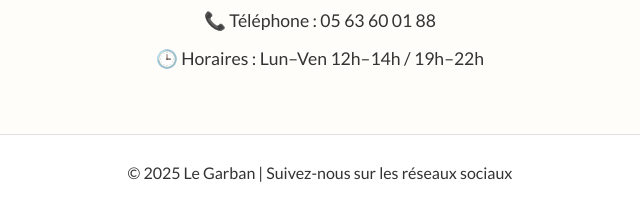
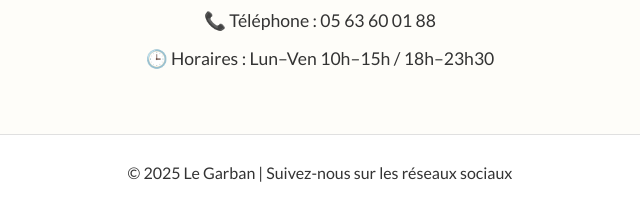
Before and after one commit to luweb081-droid/legarban, a plain HTML site: page index.html in a window 1280 px wide. Shown: the part 2706-2913 px from the top of the page, 320-960 px from the left. Drawn offline with nearby package versions, Linux system fonts and the light colour scheme.

Commit message:
horaires

```diff
--- a/index.html
+++ b/index.html
@@ -144,7 +144,7 @@
   <h2>Contact & Horaires</h2>
   <p>📍 Adresse : 8 Av. de Garban, 81990 Puygouzon</p>
   <p>📞 Téléphone : 05 63 60 01 88</p>
-  <p>🕒 Horaires : Lun–Ven 12h–14h / 19h–22h</p>
+  <p>🕒 Horaires : Lun–Ven 10h–15h / 18h–23h30</p>
 </section>
 
 <!-- FOOTER -->
```
